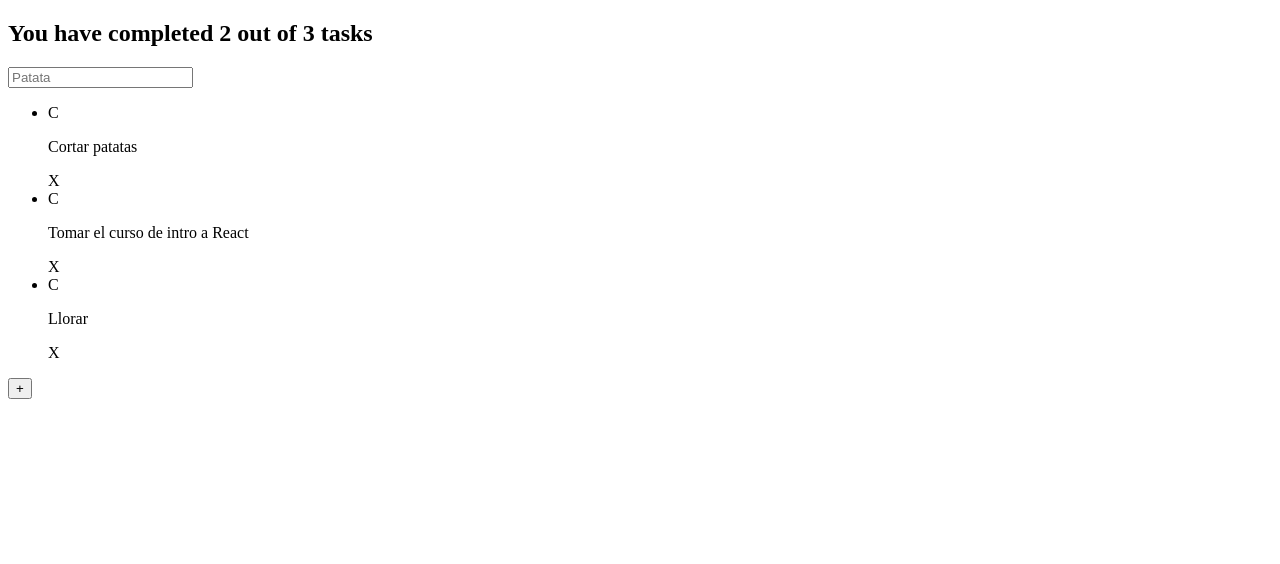
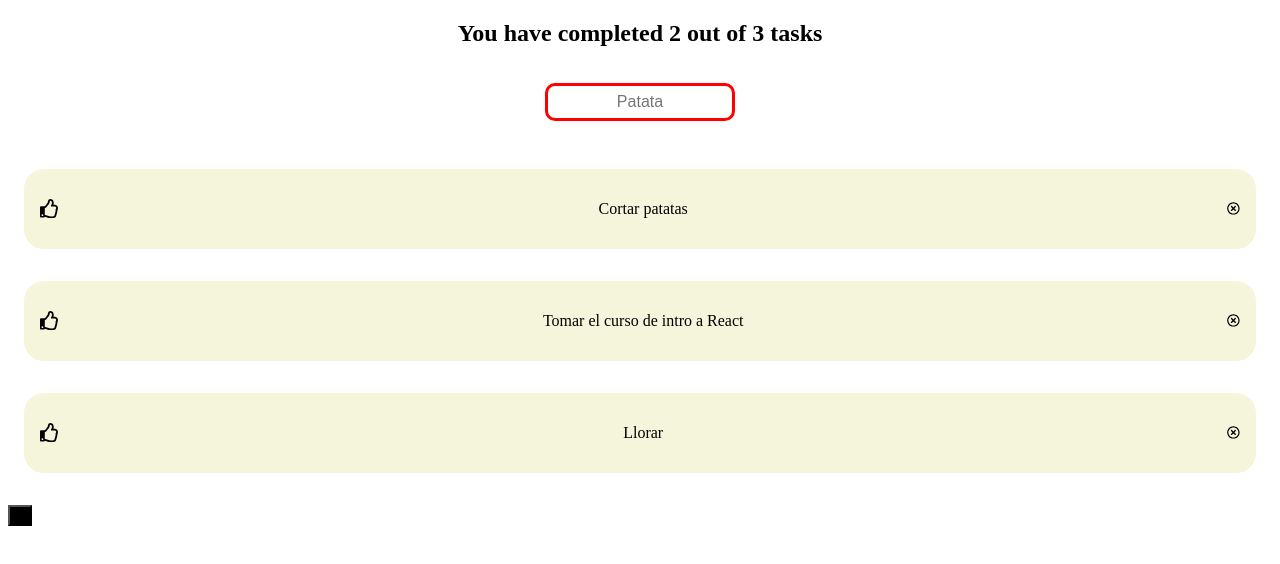
Before and after one commit to Juesgape/Todo-app, a React (Create React App) app: page / in a window 1280 px wide. Shown: the top 564 px of the page. Built offline with nearby package versions, Linux system fonts and the light colour scheme.

Commit message:
Importing styles

```diff
--- a/src/components/TodoButton.js
+++ b/src/components/TodoButton.js
@@ -1,8 +1,9 @@
 import React from "react";
+import '../styles/TodoButton.css'
 
 function TodoButton() {
     return(
-        <button>+</button>
+            <button className="add-button">+</button>
     )
 }
 
--- a/src/components/TodoCounter.js
+++ b/src/components/TodoCounter.js
@@ -1,8 +1,9 @@
 import React from "react";
+import "../styles/TodoCounter.css"
 
 function TodoCounter() {
     return(
-        <h2>You have completed 2 out of 3 tasks</h2>
+        <h2 className="TodoCounter">You have completed 2 out of 3 tasks </h2>
     )
 }
 
--- a/src/components/TodoItem.js
+++ b/src/components/TodoItem.js
@@ -1,11 +1,16 @@
 import React from "react";
+import '../styles/TodoItem.css'
+import {FaRegTimesCircle} from 'react-icons/fa'
+import {FaRegThumbsUp} from 'react-icons/fa'
 
 function TodoItem(props) {
     return(
-        <li>
-            <span>C</span>
-            <p>{props.text}</p>
-            <span>X</span>
+        <li className="todo-items">
+            <div>
+                <FaRegThumbsUp className="completedTask"></FaRegThumbsUp>
+                <p>{props.text}</p>
+                <FaRegTimesCircle className="deleteTask"></FaRegTimesCircle>
+            </div>
         </li>
     )
 }
--- a/src/components/TodoList.js
+++ b/src/components/TodoList.js
@@ -1,8 +1,9 @@
 import React from "react";
+import '../styles/TodoList.css'
 
 function TodoList(props) {
     return(
-        <section>
+        <section className="todo-list-section">
 
         <ul>
             {props.children}
--- a/src/components/TodoSearch.js
+++ b/src/components/TodoSearch.js
@@ -1,8 +1,11 @@
 import React from "react";
+import '../styles/TodoSearch.css'
 
 function TodoSearch() {
     return(
-        <input placeholder='Patata'></input>
+        <div className="search-todo-container">
+            <input className="search-todo" placeholder='Patata'></input>
+        </div>
     )
 }
 
```
